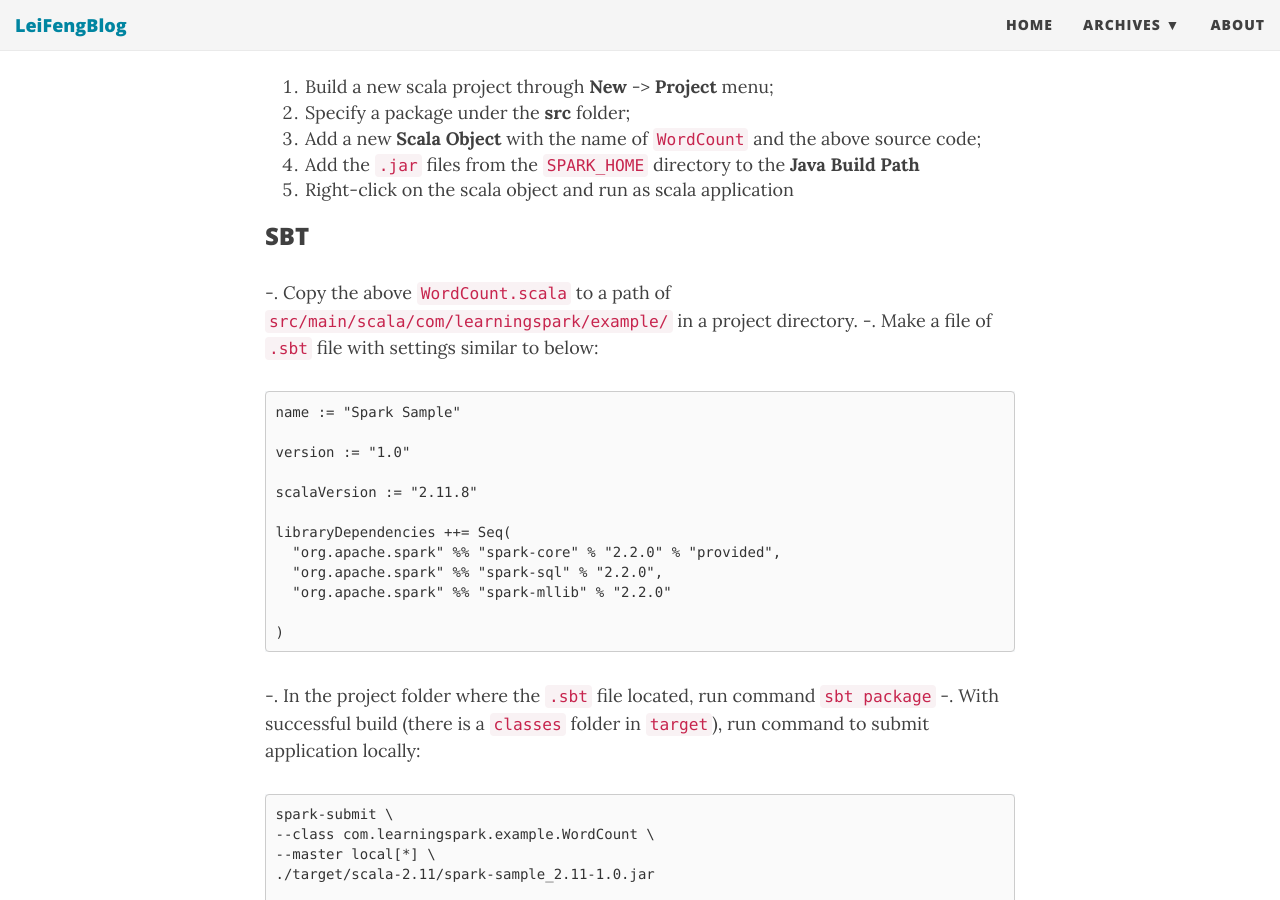
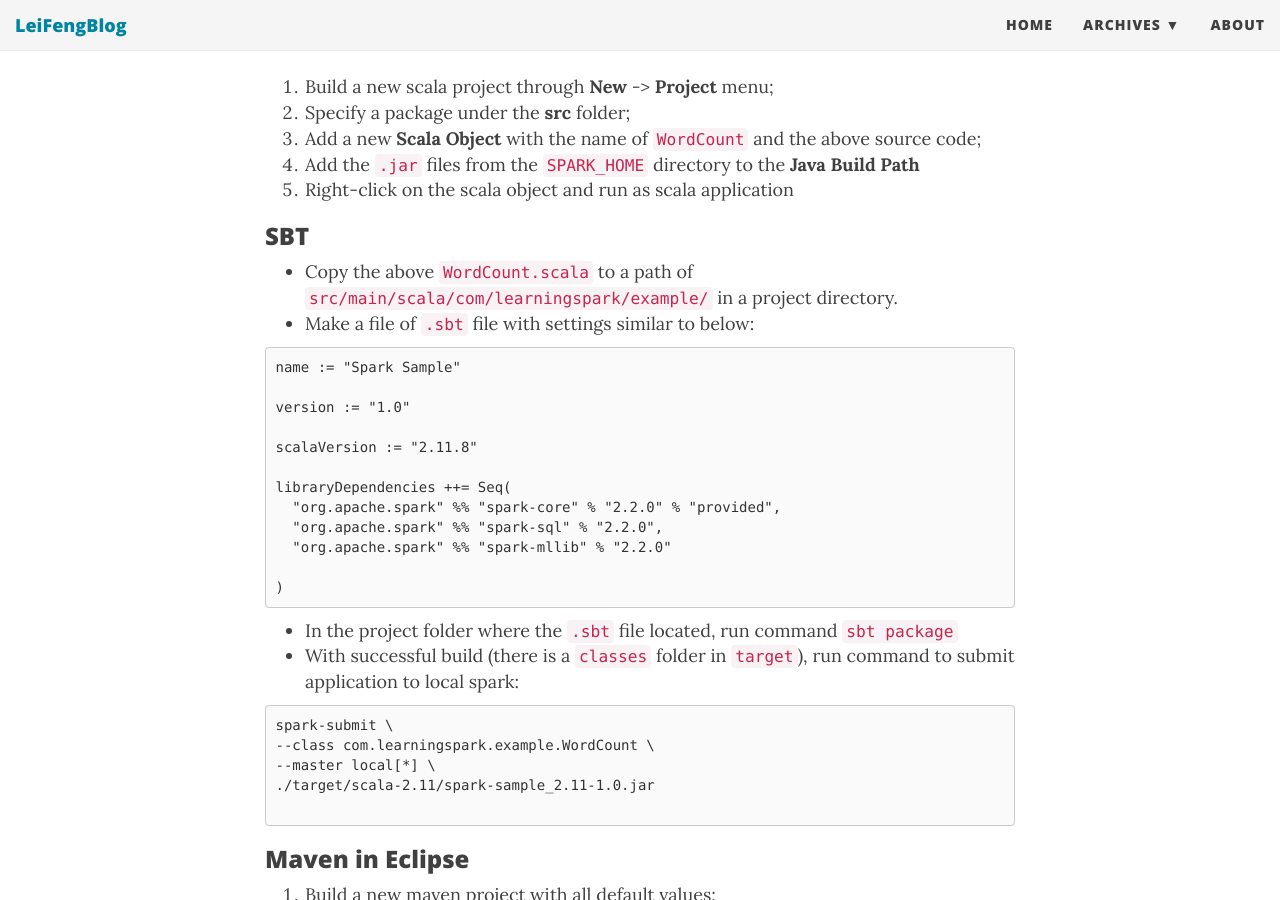
Before and after one commit to stonefl/stonefl.github.io, a Jekyll site: the page built from _posts/2018-04-17-set-up-scala-development-environment-for-apache-spark-in-standalone-mode.md, in a window 1280 px wide and 900 px high, scrolled down 5532 px. Built offline with Jekyll 4.4.1, drawn with Linux system fonts in a browser that asks for light colours; nearby versions of some CDN libraries; comment, search, counter and statistics services are not loaded.

Commit message:
Update 2018-04-17-set-up-scala-development-environment-for-apache-spark-in-standalone-mode.md

````diff
--- a/_posts/2018-04-17-set-up-scala-development-environment-for-apache-spark-in-standalone-mode.md
+++ b/_posts/2018-04-17-set-up-scala-development-environment-for-apache-spark-in-standalone-mode.md
@@ -132,8 +132,8 @@ Major steps to build the application in Scala IDE:
 
 ### SBT
 
--. Copy the above `WordCount.scala` to a path of `src/main/scala/com/learningspark/example/` in a project directory.
--. Make a file of `.sbt` file with settings similar to below:
+- Copy the above `WordCount.scala` to a path of `src/main/scala/com/learningspark/example/` in a project directory.
+- Make a file of `.sbt` file with settings similar to below:
 
 ```
 name := "Spark Sample"
@@ -150,8 +150,9 @@ libraryDependencies ++= Seq(
 )
 ```
 
--. In the project folder where the `.sbt` file located, run command `sbt package`
--. With successful build (there is a `classes` folder in `target`), run command to submit application locally:
+- In the project folder where the `.sbt` file located, run command `sbt package`
+- With successful build (there is a `classes` folder in `target`), run command to submit application to local spark:
+
 ```
 spark-submit \
 --class com.learningspark.example.WordCount \
````
